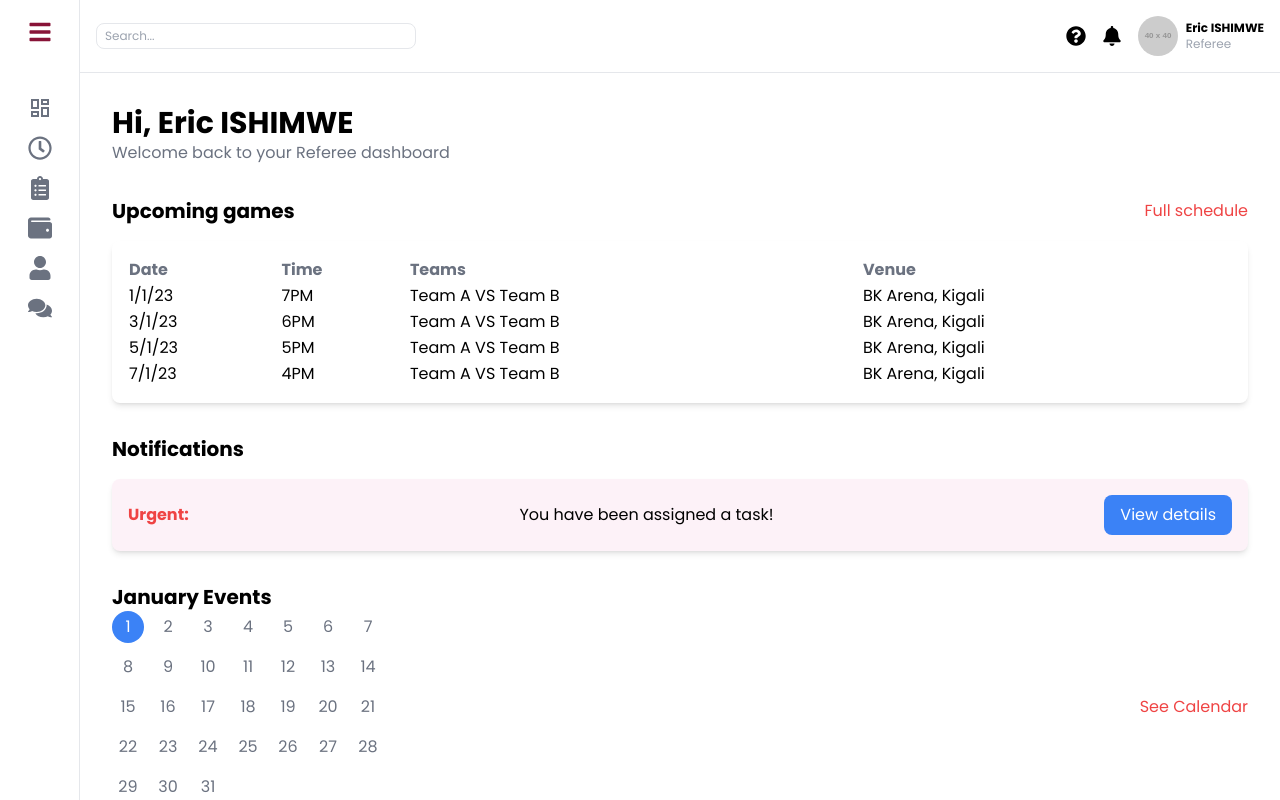
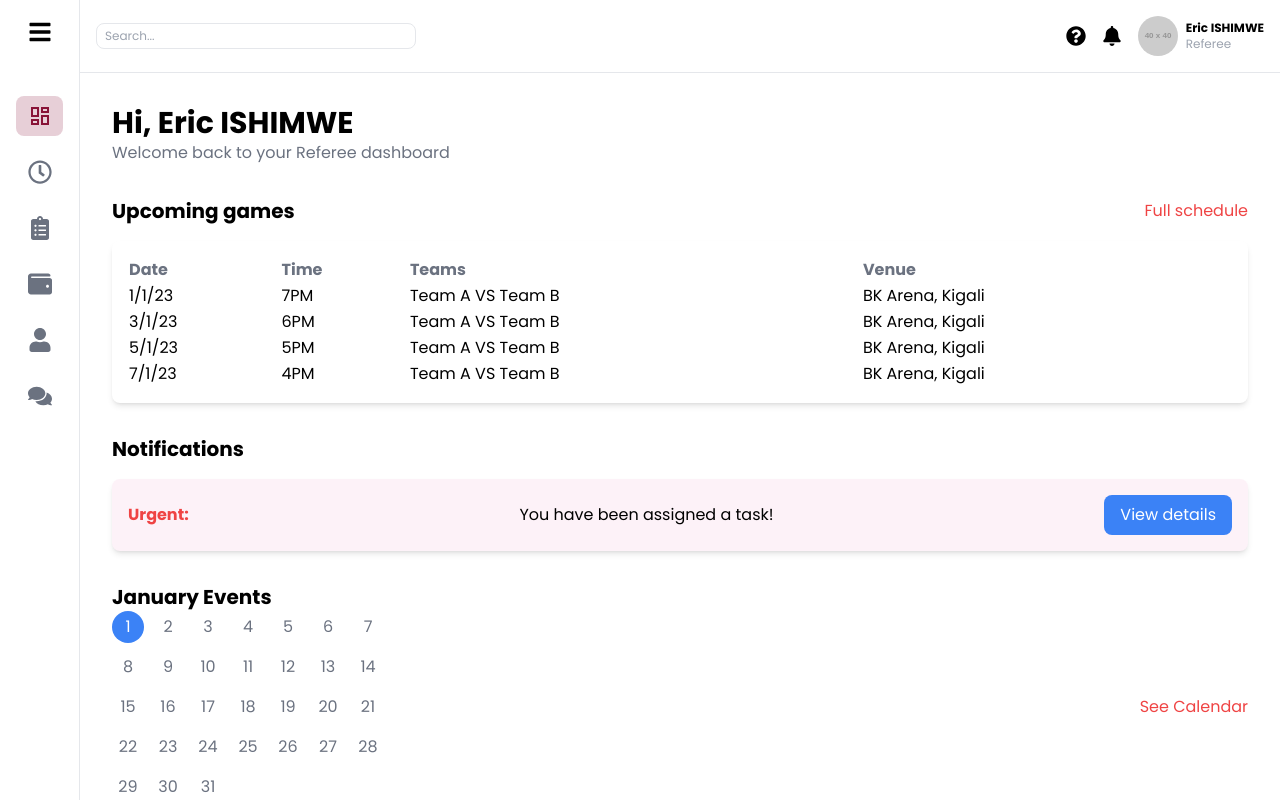
Before and after one commit to dushimire20/referee-app, a React (Vite) app: page /dashboard in a window 1280 px wide. Built offline with nearby package versions, Linux system fonts and the light colour scheme.

Commit message:
Refactor Sidebar component to include Tooltip for link titles, and changed styling for the active link

```diff
--- a/src/components/Sidebar.tsx
+++ b/src/components/Sidebar.tsx
@@ -1,10 +1,13 @@
 import { useState } from 'react';
+import { useLocation, Link } from 'react-router-dom';
 import { FaRegClock, FaUser, FaWallet, FaClipboardList, FaComments, FaBars } from 'react-icons/fa';
 import { MdOutlineDashboard } from 'react-icons/md';
-import { Link } from 'react-router-dom';
+import Tooltip from './Tooltip';
 
 function Sidebar() {
     const [isExpanded, setIsExpanded] = useState(false);
+    const [tooltip, setTooltip] = useState({ show: false, text: '', position: '' });
+    const location = useLocation();
 
     const sideLinks = [
         { icon: <MdOutlineDashboard size={24} />, title: "Overview", to: "/dashboard" },
@@ -15,24 +18,45 @@ function Sidebar() {
         { icon: <FaComments size={24} />, title: "Feedback", to: "/feedback" }
     ];
 
+    const handleMouseEnter = (title: string, position: string) => {
+        if (!isExpanded) {
+            setTooltip({ show: true, text: title, position });
+        }
+    };
+
+    const handleMouseLeave = () => {
+        setTooltip({ show: false, text: '', position: '' });
+    };
+
     return (
         <aside className={`h-screen border-r px-4 transition-width duration-300 ${isExpanded ? 'w-64' : 'w-20'}`}>
-            <div className={`flex text-secondary-100 mb-8 w-full sticky top-0 py-5 items-center gap-5 ${isExpanded ? '' : 'justify-center'}`}>
+            <div className={`flex mb-8 w-full sticky top-0 py-5 items-center gap-5 ${isExpanded ? 'pl-4' : 'justify-center'}`}>
                 <FaBars size={24} onClick={() => setIsExpanded(!isExpanded)} className="cursor-pointer" />
-                <Link to="/" id="logo" className={`bg-white font-poppins font-bold text-2xl ${!isExpanded && 'hidden'}`}>
+                <Link to="/" id="logo" className={`bg-white text-secondary-100 font-poppins font-bold text-2xl ${!isExpanded && 'hidden'}`}>
                     <span>REFEREE.</span>
                 </Link>
             </div>
             <nav className="sticky top-0">
                 <ul className="space-y-4">
-                    {sideLinks.map((link, i) => (
-                        <li key={i}>
-                            <Link to={link.to} title={!isExpanded ? link.title : ''} className={`flex items-center gap-4 text-gray-500 hover:text-black ${isExpanded ? '' : 'justify-center'}`}>
-                                {link.icon}
-                                <span className={`${!isExpanded && 'hidden'}`}>{link.title}</span>
-                            </Link>
-                        </li>
-                    ))}
+                    {sideLinks.map((link, i) => {
+                        const isActive = location.pathname === link.to;
+                        return (
+                            <li key={i} className="relative">
+                                <Link
+                                    to={link.to}
+                                    className={`flex items-center gap-4 text-gray-500 hover:text-black ${isExpanded ? 'p-4' : 'justify-center py-2'} ${isActive ? 'bg-secondary-100 bg-opacity-20 text-secondary-100 rounded-lg' : ''}`}
+                                    onMouseEnter={() => handleMouseEnter(link.title, 'left-10')}
+                                    onMouseLeave={handleMouseLeave}
+                                >
+                                    {link.icon}
+                                    <span className={`${!isExpanded && 'hidden'}`}>{link.title}</span>
+                                </Link>
+                                {tooltip.show && tooltip.text === link.title && (
+                                    <Tooltip text={tooltip.text} position={tooltip.position} />
+                                )}
+                            </li>
+                        );
+                    })}
                 </ul>
             </nav>
         </aside>
--- /dev/null
+++ b/src/components/Tooltip.tsx
@@ -0,0 +1,15 @@
+type TooltipProps = {
+    position: string;
+    text: string;
+};
+const Tooltip = (
+    {position, text}: TooltipProps
+) => {
+    return (
+        <div className={`absolute ${position} bg-secondary-100 text-white text-sm rounded py-1 px-2 z-10`}>
+            {text}
+        </div>
+    );
+};
+
+export default Tooltip;
```
